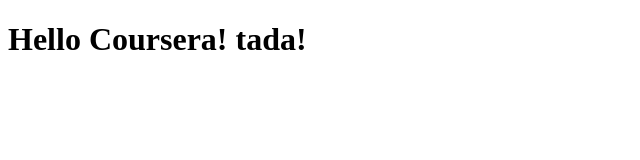
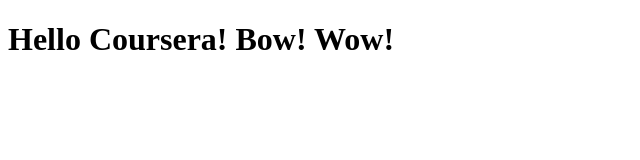
Before and after one commit to sivaprakashmu/coursera-html, a plain HTML site: page site/index.html in a window 1280 px wide. Shown: the whole page, without its empty margins (0-640 px from the left). Drawn offline with Linux system fonts and the light colour scheme.

Commit message:
module 2

```diff
--- a/site/index.html
+++ b/site/index.html
@@ -4,6 +4,6 @@
 	<title>Hello World</title>
 </head>
 <body>
-<h1>Hello Coursera! tada!</h1>
+<h1>Hello Coursera! Bow! Wow!</h1>
 </body>
 </html>
```
Also changed, not shown: 1 other file.
